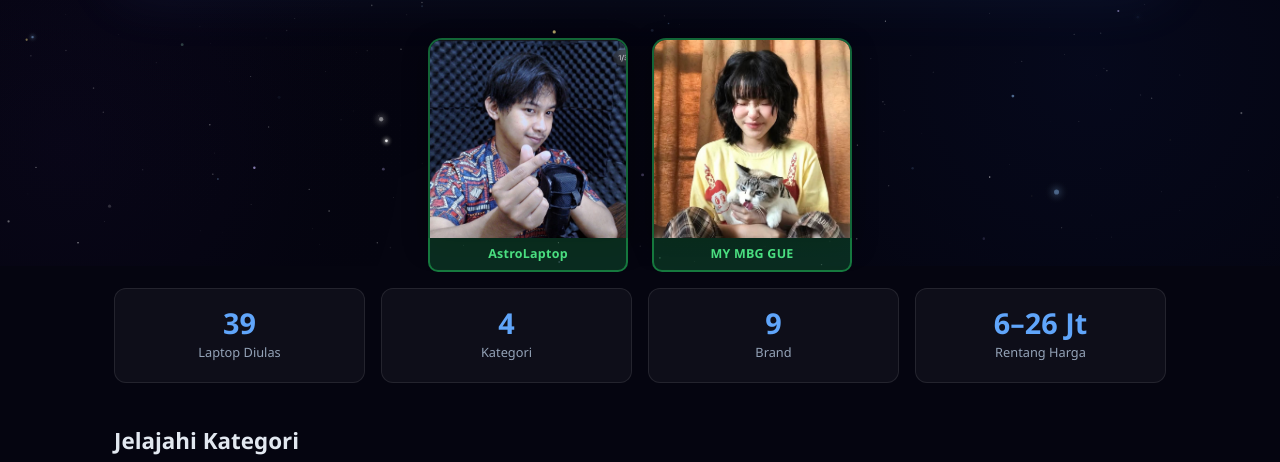
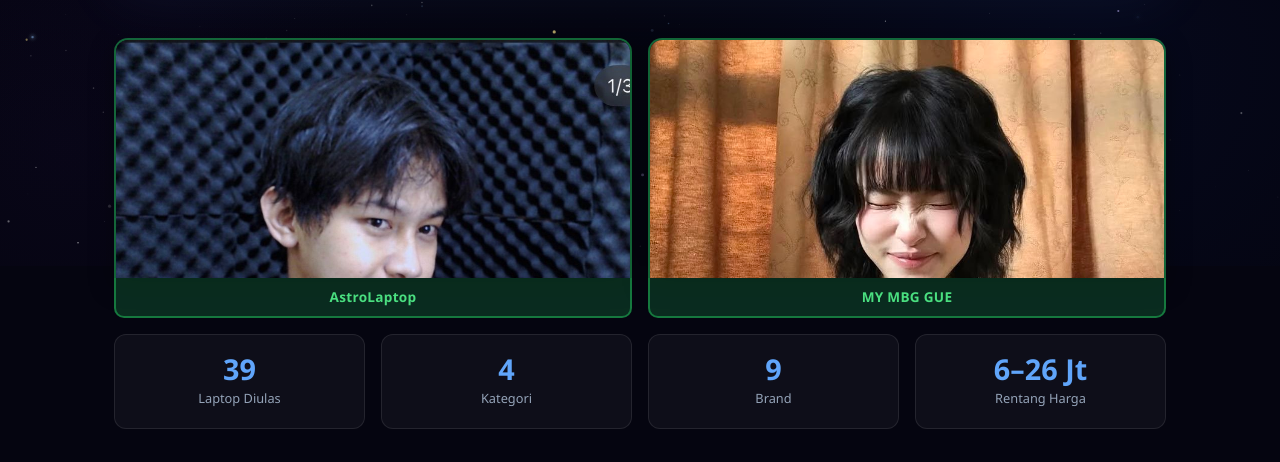
Before and after one commit to cabdans/astro-laptop-latihan, an Astro site: page / in a window 1280 px wide. Shown: the part 534-996 px from the top of the page. Built offline with nearby package versions, Linux system fonts and the light colour scheme; Astro itself is replaced by a stand-in of ours; animation ran at ten frames a second.

Commit message:
update: homepage photos kiri-kanan stats, disclaimer highlight, kategori layout, CPU scores

```diff
--- a/src/pages/index.astro
+++ b/src/pages/index.astro
@@ -385,10 +385,10 @@ const kategoriBadgeText: Record<string, string> = {
 
     /* STATS WRAPPER */
     .stats-wrapper { display: flex; flex-direction: column; gap: 16px; margin-bottom: 40px; }
-    .stats-photos-row { display: flex; justify-content: center; gap: 24px; align-items: flex-end; }
-    .stats-photo { display: flex; flex-direction: column; align-items: center; flex: 0 0 200px; width: 200px; }
-    .stats-photo img { width: 200px; height: 200px; object-fit: cover; border-radius: 14px 14px 0 0; border: 2px solid rgba(34,197,94,0.5); border-bottom: none; box-shadow: 0 8px 24px rgba(0,0,0,0.4); display: block; flex-shrink: 0; }
-    .stats-photo-caption { font-size: 0.78rem; font-weight: 700; text-align: center; width: 200px; box-sizing: border-box; background: rgba(34,197,94,0.2); border: 2px solid rgba(34,197,94,0.5); border-top: none; border-radius: 0 0 10px 10px; padding: 6px 10px; color: #4ade80; letter-spacing: 0.02em; }
+    .stats-photos-row { display: flex; gap: 16px; align-items: flex-end; }
+    .stats-photo { display: flex; flex-direction: column; align-items: center; flex: 1; min-width: 0; }
+    .stats-photo img { width: 100%; height: 240px; object-fit: cover; object-position: center top; border-radius: 14px 14px 0 0; border: 2px solid rgba(34,197,94,0.5); border-bottom: none; box-shadow: 0 8px 24px rgba(0,0,0,0.4); display: block; }
+    .stats-photo-caption { font-size: 0.85rem; font-weight: 700; text-align: center; width: 100%; box-sizing: border-box; background: rgba(34,197,94,0.2); border: 2px solid rgba(34,197,94,0.5); border-top: none; border-radius: 0 0 10px 10px; padding: 8px 10px; color: #4ade80; letter-spacing: 0.02em; }
 
     /* STATS */
     .stats-bar { display: grid; grid-template-columns: repeat(4, 1fr); gap: 16px; }
```
